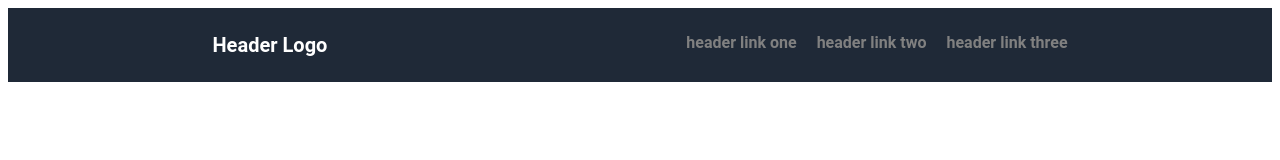
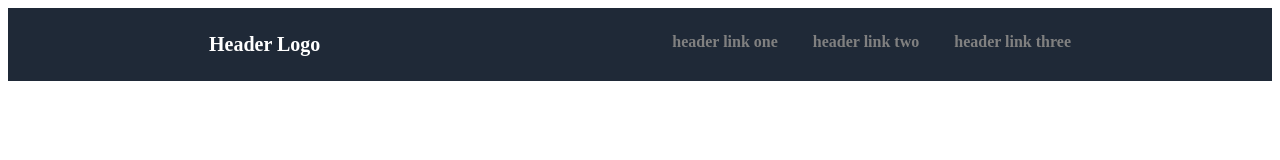
Before and after one commit to leovre/landing-page, a plain HTML site: page index.html in a window 1280 px wide. Drawn offline with Linux system fonts and the light colour scheme.

Commit message:
fix margins

```diff
--- a/styles.css
+++ b/styles.css
@@ -1,5 +1,4 @@
 body{
-
 
 }
 .header{
@@ -11,14 +10,13 @@
     color:white;
     display:flex;
     justify-content:space-around;
-    font-family: roboto, 'Times New Roman', Times, serif;
     padding: 25px;
+
 }
 
 .right-links{
     display:flex;
-    justify-content: flex-end;
-    gap: 20px;
+    gap: 35px;
 }
 
 a{
```
Also changed, not shown: index.html (+0 -1 lines).
